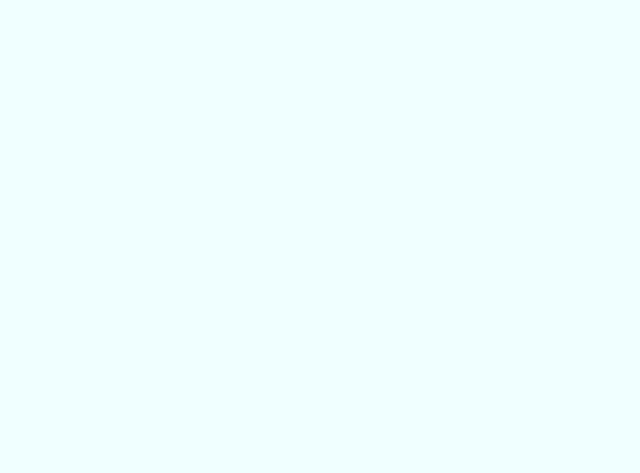
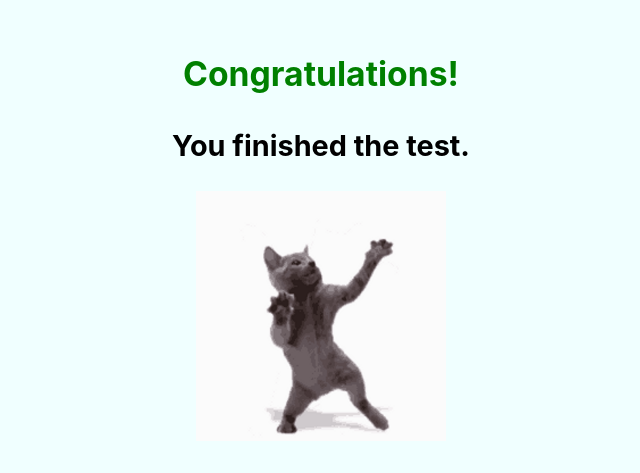
Before and after one commit to carmencitaap/frontgrupo9, a React (Create React App) app in the folder app2/: page /finish in a window 1280 px wide. Before the commit this address had no page. Shown: the part 197-670 px from the top of the page, without its empty margins (319-959 px from the left). Built offline with nearby package versions, Linux system fonts and the light colour scheme.

Commit message:
feat: created FinishedTest and added to App

```diff
--- a/app2/src/App.tsx
+++ b/app2/src/App.tsx
@@ -3,6 +3,7 @@ import './static/App.css';
 import { BrowserRouter as Router, Route, Routes} from 'react-router-dom';
 import EvaluationView from './components/EvaluationView';
 import QuestionView from './components/QuestionView';
+import FinishedTest from './components/FinishedTest';
 
 function App() {
   return (
@@ -12,9 +13,9 @@ function App() {
           <span className="home-title">Answer Evaluation </span>
         </div>
       </div> */}
-      {/* <Routes>
-        <Route path="/" element={<AnswerTest />}/>
-      </Routes> */}
+      <Routes>
+        <Route path="/finish" element={<FinishedTest />}/>
+      </Routes>
 
       <Routes>
             <Route path="/evaluation/:evaluationId" element={<EvaluationView />}></Route>
--- /dev/null
+++ b/app2/src/components/FinishedTest.tsx
@@ -0,0 +1,13 @@
+import React from "react";
+
+function FinishedTest(){
+    return (
+        <div className="finished">
+            <h3 className="finished-title">Congratulations!</h3>
+            <p>You finished the test.</p>
+            <img src="happy-gray-cat-celebration-party-dancing-9qc6ss84qhamexxg.gif" alt="Cat gif" className="image-size"></img>
+        </div>
+    )
+}
+
+export default FinishedTest;
--- a/app2/src/static/App.css
+++ b/app2/src/static/App.css
@@ -7,7 +7,7 @@
   --light-gray: #a5a5a5;
   --light-gray2: #e3e3e3;
 }
-
+/*
 .header {
   position: fixed;
   top:0;
@@ -17,7 +17,7 @@
   height: 110px;
   color: white;
   font-weight: 500;
-}
+} */
 
 .home-title {
   font-size: 70px;
@@ -109,6 +109,29 @@
 }
 /* --------------------------------------------------------- */
 
+
+.answer-box {
+  border-radius: 7%;
+  border: 1px solid var(--light-gray);
+  margin-top: 5px;
+
+}
+
+.finished {
+  font-size: 180%;
+  font-weight: 700;
+  text-align: center;
+  margin-top: 250px;
+}
+
+.finished-title {
+  color: green;
+}
+
+.image-size {
+  height: 250px;
+}
+
 @media screen and (min-width: 360px) {
   .eval-title {
     position: fixed;
@@ -140,6 +163,18 @@
     height: 20px;
     font-size: 100%;
     padding: 10px;
+    margin-top: 100px;
+  }
+
+  .test-title {
+    background-color: #073979;
+    color:white;
+    width: 100%;
+    height: 100px;
+    font-size: 200%;
+    position: fixed;
+    top:0;
+    text-align: center;
   }
 }
 
```
